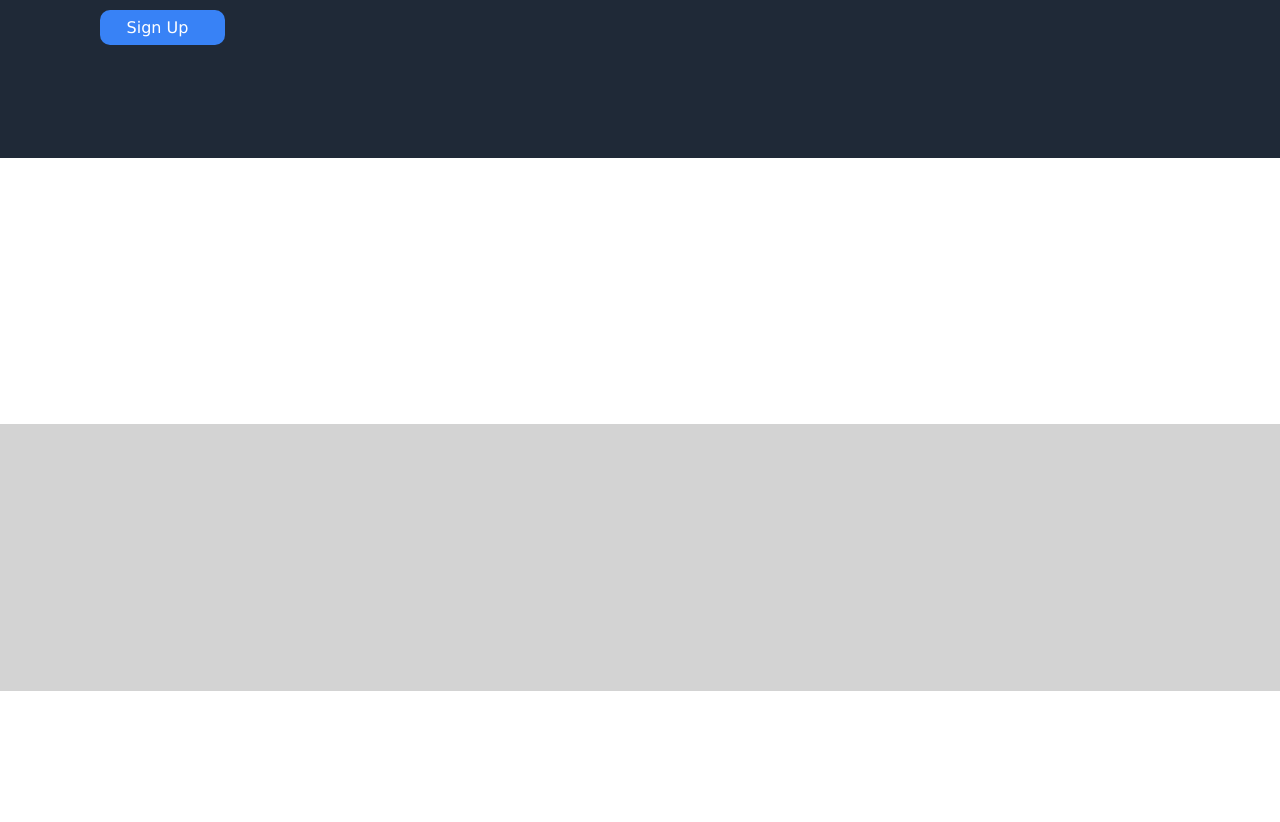
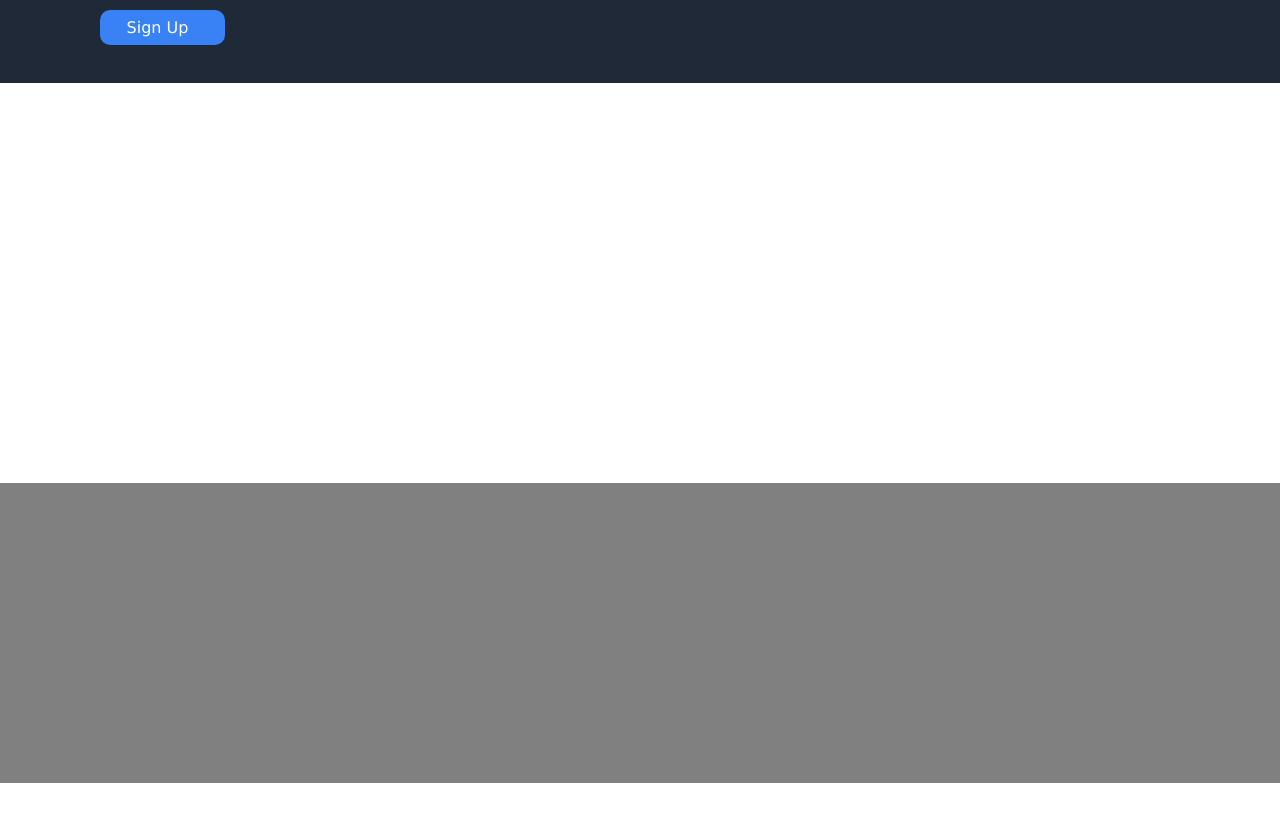
Before and after one commit to nabeel0170/landing_page, a plain HTML site: page view/index.html in a window 1280 px wide. Shown: the part 242-1064 px from the top of the page. Drawn offline with Linux system fonts and the light colour scheme.

Commit message:
minor changes to  the code structure...

```diff
--- a/view/index.html
+++ b/view/index.html
@@ -32,12 +32,11 @@
             </div>
         </div>
     </div>
-
-    <div class="container">
-        <div class="row" id="items"> </div>
-        <div class="row" id="quote"> </div>
-        <div class="row" id="sign-up"> </div>
-    </div>
+     <div class="container">
+        <div class="products"></div>
+        <div class="quote"></div>
+        <div class="sign"></div>
+     </div>
 
 </body>
 </html>
--- a/view/stylesheet.css
+++ b/view/stylesheet.css
@@ -11,6 +11,7 @@ nav{
     padding-top: 20px;
     padding-right: 200px;
 }
+
 .logo{
     font-family: 'Franklin Gothic Medium', 'Arial Narrow', Arial, sans-serif;
     font-size: 35px;
@@ -64,40 +65,30 @@ nav ul li a{
     align-items: center;
     justify-content: center;
     width: 100%;
-    height: 400px;
+    height: 100%;
     margin: 0%;
     background-color:#1F2937;
     background-size: cover;
     opacity: 100%;
 }
-
 .container{
     display: flex;
     flex-direction: column;
     width: 100%;
-    height:100%;
-    position: absolute;
-    top: 400px;
-    bottom: 0;
-    background-color:black;
-    background-size: cover;
+    height: 100%;
 }
-.container #items{
-    display: flex;
+.products{
     width: 100%;
-    height:33.3%;
-    background-color: white;
-    color: black;
+    height: 400px;
+    background-color:white;
 }
-.container #quote{
-    display: flex;
+.quote{
     width: 100%;
-    height:33.3%;
-    background-color: lightgray;
+    height: 300px;
+    background-color:gray;
 }
-.container #sign-up{
-    display: flex;
+.sign{
     width: 100%;
-    height:33.3%;
-    background-color: white;
+    height: 300px;
+    background-color:white
 }
```
